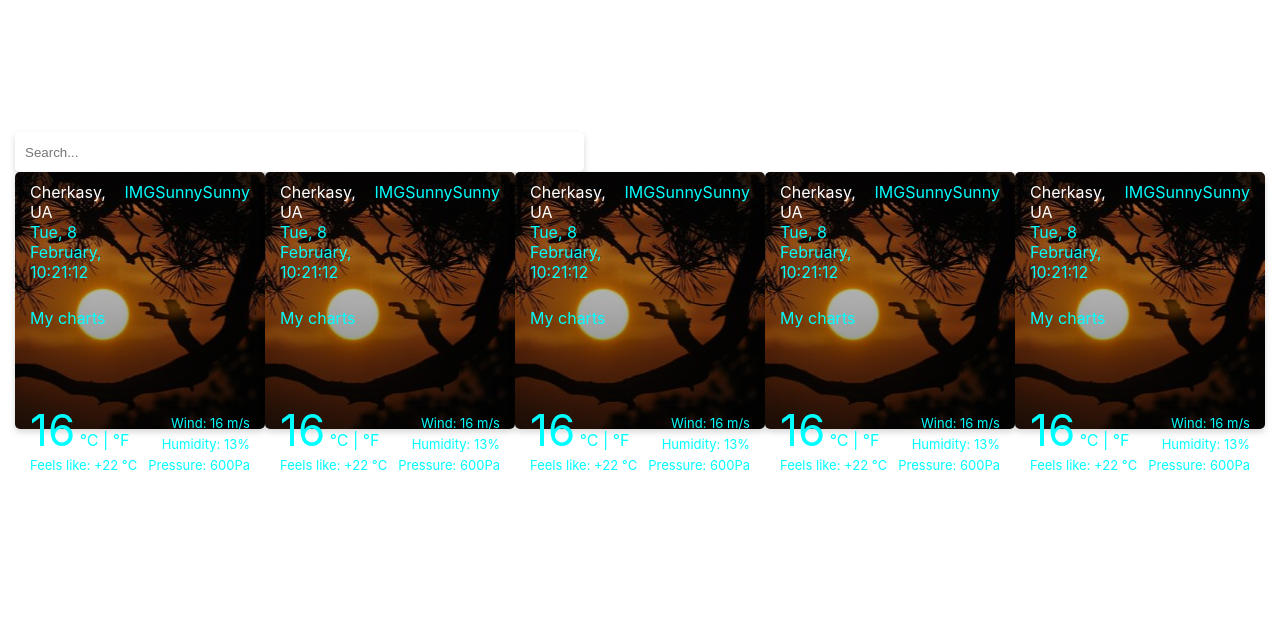
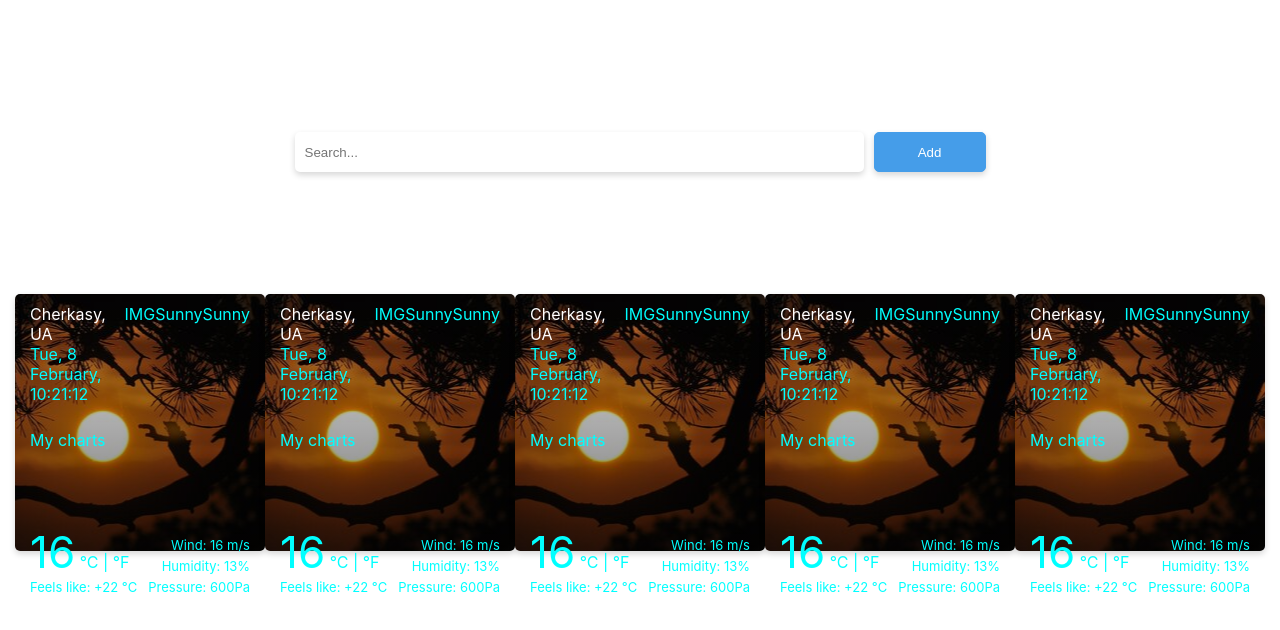
Before and after one commit to Sergey-Markov/weather-react, a React (Create React App) app: page / in a window 1280 px wide. Shown: the top 630 px of the page. Built offline with nearby package versions, Linux system fonts and the light colour scheme.

Commit message:
add button and some css

```diff
--- a/src/Components/Form/Form.js
+++ b/src/Components/Form/Form.js
@@ -2,8 +2,17 @@ import s from "./Form.module.css";
 
 export default function Form() {
   return (
-    <div>
-      <input className={s.input} type="text" placeholder="Search..." />
+    <div className={s.field}>
+      <input
+        name="city"
+        className={s.input}
+        type="text"
+        placeholder="Search..."
+        autoComplete="on"
+      />
+      <button className={s.button} type="submit">
+        Add
+      </button>
     </div>
   );
 }
```
